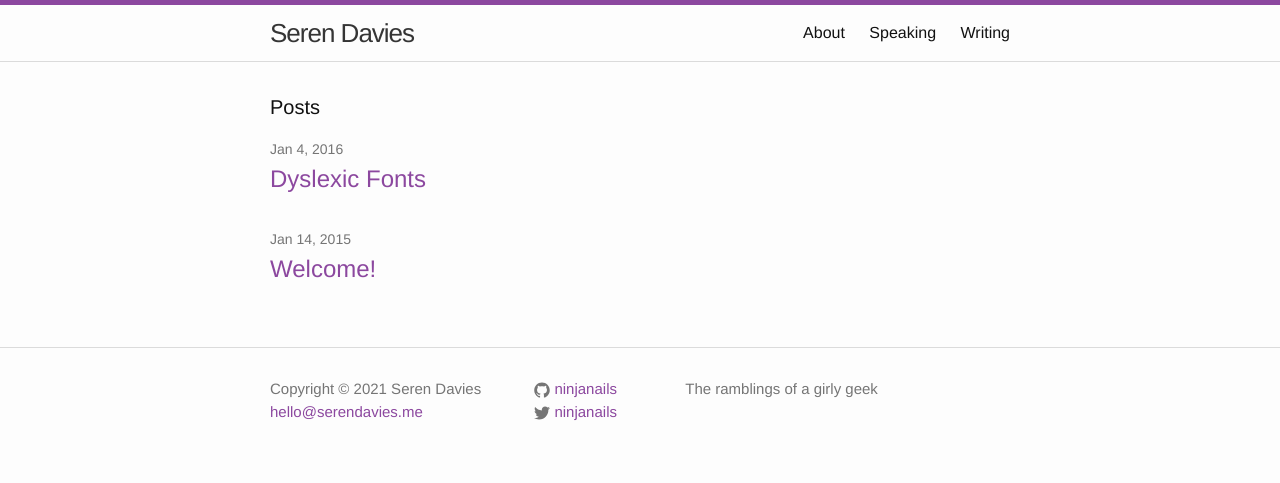
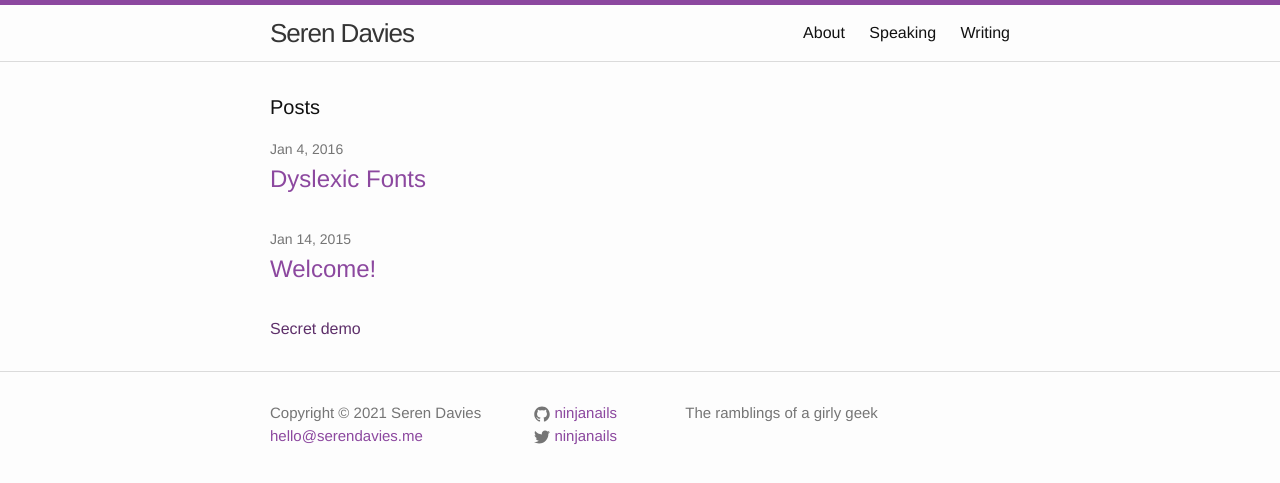
Before and after one commit to ninjanails/ninjanails.github.io, a Jekyll site: the page built from index.html, in a window 1280 px wide. Shown: the top 483 px of the page. Built offline with Jekyll 4.4.1, drawn with Linux system fonts in a browser that asks for light colours.

Commit message:
edit for code to show demo links

```diff
--- a/index.html
+++ b/index.html
@@ -18,9 +18,7 @@ layout: default
     {% endfor %}
   </ul>
 
-  {% for post in site.demos %}
-    <a class="demo-link" href="{{ post.url | prepend: site.baseurl }}">Secret demo</a>
-  {% endfor %}
+  <a class="demo-link" href="{{ site.demos.url | prepend: site.baseurl }}">Secret demo</a>
 
   <!-- <p class="rss-subscribe">subscribe <a href="{{ "/feed.xml" | prepend: site.baseurl }}">via RSS</a></p> -->
 
```
Also changed, not shown: _demos/nfc.md (+0 -1 lines).
